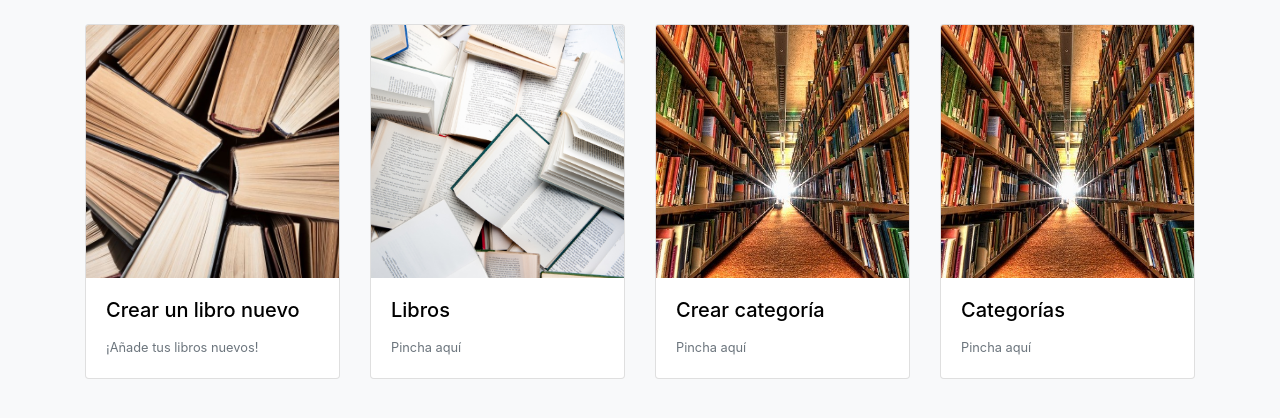
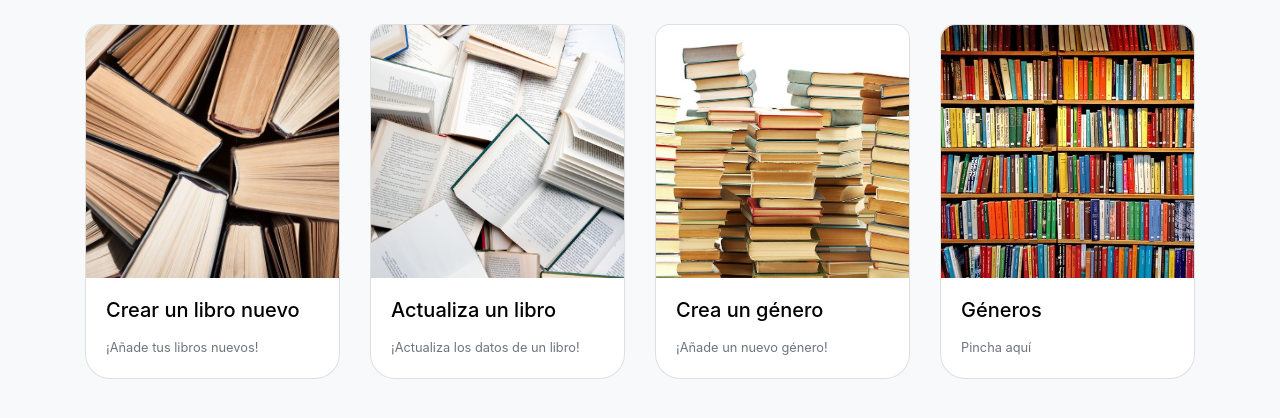
Before and after one commit to NoeSilva/Lesen, a PHP site: page /index.php?auth=panel in a window 1280 px wide. Shown: the part 61-479 px from the top of the page. Run offline with PHP 8.4, Linux system fonts and the light colour scheme; the visitor is signed in with stand-in values (Sample User, id 1); some libraries are stand-ins or nearby versions.

Commit message:
Géneros

```diff
--- a/assets/css/style.css
+++ b/assets/css/style.css
@@ -39,6 +39,16 @@
     border-bottom-right-radius: 25px;
 }
 
+.redondito-abajo {
+    border-bottom-left-radius: 25px;
+    border-bottom-right-radius: 25px;
+}
+
+.redondito-arriba {
+    border-top-left-radius: 15px;
+    border-top-right-radius: 15px;
+}
+
 .redondete {
     border-radius: 15px;
 }
@@ -56,11 +66,6 @@
     max-height: 350px;
 }
 
-.imagen-panel {
-    max-width: 350px;
-    max-height: 350px;
-}
-
 a:link {
     text-decoration: none;
     color: #000;
--- a/views/auth/panel.php
+++ b/views/auth/panel.php
@@ -2,8 +2,8 @@
     <div class="row justify-content-center">
         <div class="col-3">
             <a href="index.php?book=create_book">
-                <div class="card mt-4">
-                    <img src="./assets/img/createbook.jpg" class="card-img-top img-fluid imagen-panel" alt="...">
+                <div class="card mt-4 redondito-abajo redondito-arriba">
+                    <img src="./assets/img/createbook.jpg" class="card-img-top img-fluid redondito-arriba" alt="...">
                     <div class="card-body">
                         <h5 class="card-title">Crear un libro nuevo</h5>
                         <p class="card-text"><small class="text-muted">¡Añade tus libros nuevos!</small></p>
@@ -14,32 +14,32 @@
         </div>
         <div class="col-3">
             <a href="index.php?book=show_books">
-                <div class="card mt-4">
-                    <img src="./assets/img/updatebook.jpg" class="card-img-top imagen-panel" alt="...">
+                <div class="card mt-4 redondito-abajo redondito-arriba">
+                    <img src="./assets/img/updatebook.jpg" class="card-img-top redondito-arriba" alt="...">
                     <div class="card-body">
-                        <h5 class="card-title">Libros</h5>
-                        <p class="card-text"><small class="text-muted">Pincha aquí</small></p>
+                        <h5 class="card-title">Actualiza un libro</h5>
+                        <p class="card-text"><small class="text-muted">¡Actualiza los datos de un libro!</small></p>
                     </div>
                 </div>
             </a>
         </div>
         <div class="col-3">
-            <a href="index.php?category=create_category">
-                <div class="card mt-4">
-                    <img src="./assets/img/categories.jpg" class="card-img-top imagen-panel" alt="...">
+            <a href="index.php?genre=create_genre">
+                <div class="card mt-4 redondito-abajo redondito-arriba">
+                    <img src="./assets/img/creategenre.jpg" class="card-img-top redondito-arriba" alt="...">
                     <div class="card-body">
-                        <h5 class="card-title">Crear categoría</h5>
-                        <p class="card-text"><small class="text-muted">Pincha aquí</small></p>
+                        <h5 class="card-title">Crea un género</h5>
+                        <p class="card-text"><small class="text-muted">¡Añade un nuevo género!</small></p>
                     </div>
                 </div>
             </a>
         </div>
         <div class="col-3">
-            <a href="index.php?category=show_categories">
-                <div class="card mt-4">
-                    <img src="./assets/img/categories.jpg" class="card-img-top imagen-panel" alt="...">
+            <a href="index.php?genre=show_genres">
+                <div class="card mt-4 redondito-abajo redondito-arriba">
+                    <img src="./assets/img/genres.jpg" class="card-img-top redondito-arriba" alt="...">
                     <div class="card-body">
-                        <h5 class="card-title">Categorías</h5>
+                        <h5 class="card-title">Géneros</h5>
                         <p class="card-text"><small class="text-muted">Pincha aquí</small></p>
                     </div>
                 </div>
--- a/views/category/create_category.php
+++ b/views/genre/create_genre.php
@@ -8,10 +8,10 @@
                 </div>
             <?php } ?>
 
-            <form action="index.php?category=createCategory" method="POST">
+            <form action="index.php?genre=createGenre" method="POST">
                 <div class="form-group">
                     <label for="name">Nombre</label>
-                    <input type="text" class="form-control redondo" id="name" name="name" placeholder="Nombre de la categoría...">
+                    <input type="text" class="form-control redondo" id="name" name="name" placeholder="Nombre del género...">
                     <button class="btn btn-dark btn-block redondo mt-4" type="submit">Añadir</button>
                 </div>
             </form>
```
Also changed, not shown: class/Genre.php (renamed from class/Category.php, +8 -8 lines), controllers/BookController.php (+11 -0 lines), controllers/GenreController.php (renamed from controllers/CategoryController.php, +21 -21 lines), index.php (+12 -12 lines), views/book/create_book.php (+4 -7 lines), views/genre/show_genres.php (renamed from views/category/show_categories.php, +11 -6 lines), assets/img/categories.jpg (deleted), assets/img/creategenre.jpg (added), assets/img/genres.jpg (added), assets/img/image.jfif (deleted).
